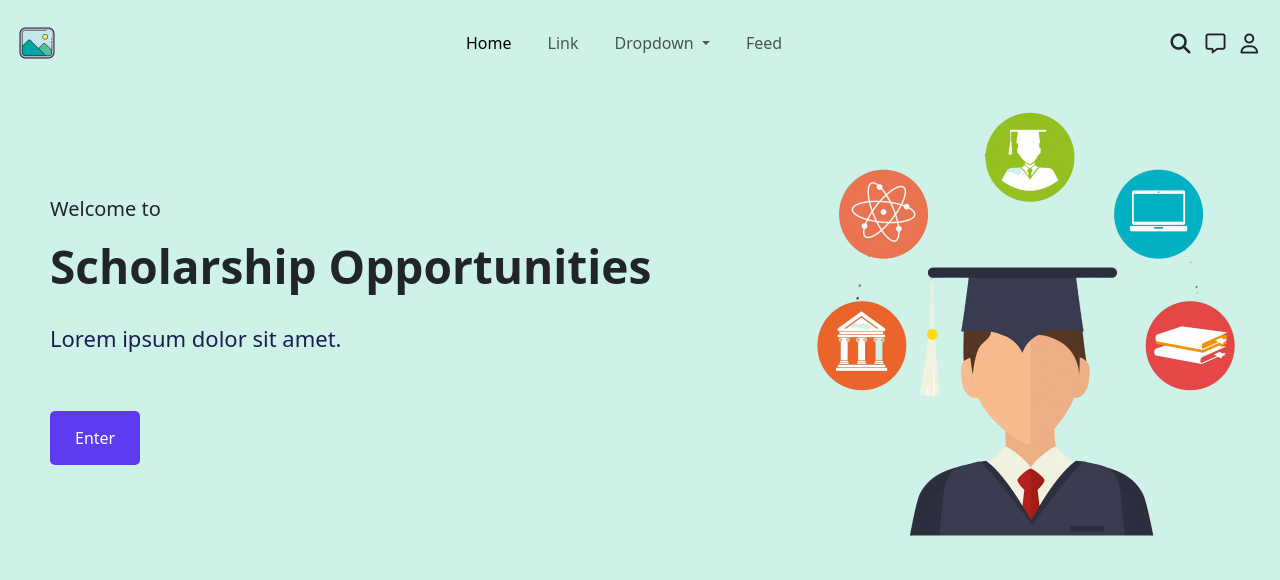
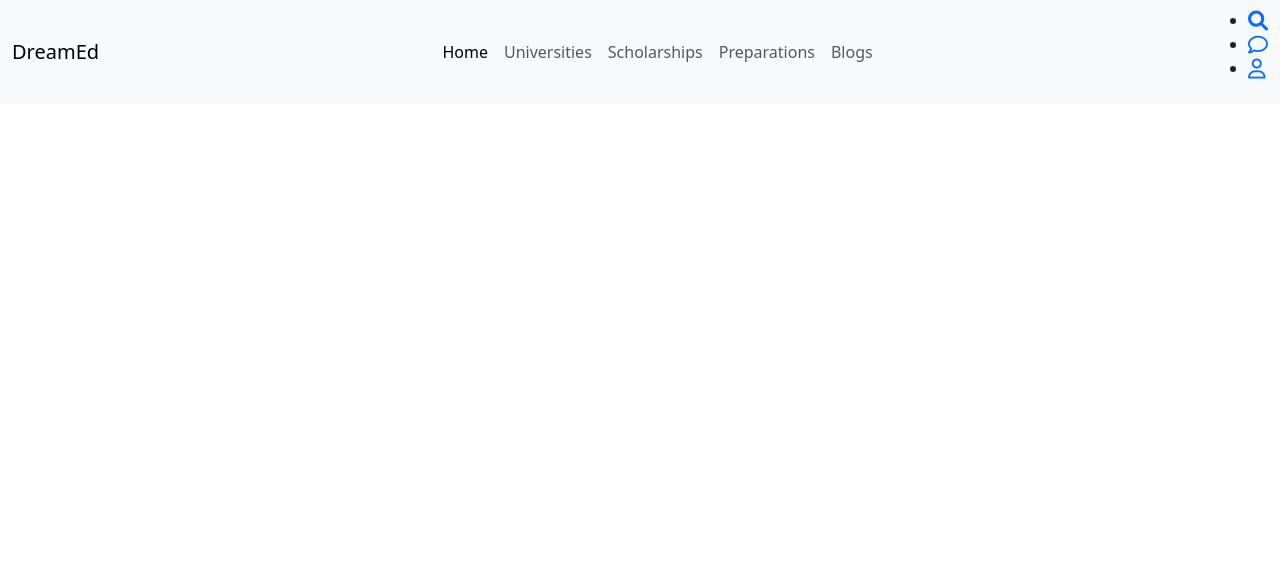
Before and after one commit to hamim-nibir/DreamEd, a PHP site: page / in a window 1280 px wide. Shown: the top 580 px of the page. Run offline with PHP 8.4, Linux system fonts and the light colour scheme; some libraries are stand-ins or nearby versions.

Commit message:
new homepage with new navbar

```diff
--- a/index.php
+++ b/index.php
@@ -1,27 +1,64 @@
 <!DOCTYPE html>
 <html lang="en">
+
 <head>
-    <meta charset="UTF-8">
-    <meta name="viewport" content="width=device-width, initial-scale=1.0">
-    <title>Don't Know yet | Home</title>
-    <link href="https://cdn.jsdelivr.net/npm/bootstrap@5.3.3/dist/css/bootstrap.min.css" rel="stylesheet" integrity="sha384-QWTKZyjpPEjISv5WaRU9OFeRpok6YctnYmDr5pNlyT2bRjXh0JMhjY6hW+ALEwIH" crossorigin="anonymous">
-    <link rel="stylesheet" href="assets/css/style.css">   <!--Fixed Location issues--->
-    <link rel="stylesheet" href="https://cdnjs.cloudflare.com/ajax/libs/font-awesome/6.6.0/css/all.min.css" integrity="sha512-Kc323vGBEqzTmouAECnVceyQqyqdsSiqLQISBL29aUW4U/M7pSPA/gEUZQqv1cwx4OnYxTxve5UMg5GT6L4JJg==" crossorigin="anonymous" referrerpolicy="no-referrer" />
+  <meta charset="UTF-8">
+  <meta name="viewport" content="width=device-width, initial-scale=1.0">
+  <title>Home | DreamEd</title>
+  <!-- Bootstrap CSS -->
+  <link href="https://cdn.jsdelivr.net/npm/bootstrap@5.3.0-alpha3/dist/css/bootstrap.min.css" rel="stylesheet">
+  <!-- Font Awesome -->
+  <link href="https://cdnjs.cloudflare.com/ajax/libs/font-awesome/6.0.0-beta3/css/all.min.css" rel="stylesheet">
+  <!-- Custom CSS -->
+  <link rel="stylesheet" href="assets/css/index_style.css">
 </head>
+
 <body>
-    <?php require 'partials/navs/full_nav.php' ?>
-    <!-- navbar er code hijibiji lagtesilo dheke partials/nav folder e pathay disi -->
-    <div class="hero-section" id="hero-section">
-      <div class="leftcol">
-        <h5>Welcome to</h5>
-        <h3>Scholarship Opportunities</h3>
-        <p>Lorem ipsum dolor sit amet.</p>
-        <a href="/login.php" class="login"><button>Enter</button></a>
+<!-- navbar -->
+  <nav class="navbar navbar-expand-lg fixed-top bg-light">
+    <div class="container-fluid">
+      <a class="navbar-brand" href="#">DreamEd</a>
+      <div class="offcanvas offcanvas-end" tabindex="-1" id="offcanvasNavbar" aria-labelledby="offcanvasNavbarLabel">
+        <div class="offcanvas-header">
+          <h5 class="offcanvas-title" id="offcanvasNavbarLabel">Menu</h5>
+          <button type="button" class="btn-close" data-bs-dismiss="offcanvas" aria-label="Close"></button>
+        </div>
+        <div class="offcanvas-body">
+          <ul class="navbar-nav justify-content-center flex-grow-1 pe-3">
+            <li class="nav-item">
+              <a class="nav-link active" href="#">Home</a>
+            </li>
+            <li class="nav-item">
+              <a class="nav-link" href="#">Universities</a>
+            </li>
+            <li class="nav-item">
+              <a class="nav-link" href="#">Scholarships</a>
+            </li>
+            <li class="nav-item">
+              <a class="nav-link" href="#">Preparations</a>
+            </li>
+            <li class="nav-item">
+              <a class="nav-link" href="#">Blogs</a>
+            </li>
+          </ul>
+        </div>
       </div>
-      <div class="rightcol">
-        <img src="/assets/images/hero-img.png">
-      </div>
+      <!-- Right-side icons -->
+      <ul class="nav-right">
+        <li><a href="#"><i class="fas fa-search fa-lg"></i></a></li>
+        <li><a href="#"><i class="far fa-comment fa-lg"></i></a></li>
+        <li><a href="#"><i class="far fa-user fa-lg"></i></a></li>
+      </ul>
+      <button class="navbar-toggler" type="button" data-bs-toggle="offcanvas" data-bs-target="#offcanvasNavbar" aria-controls="offcanvasNavbar">
+        <span class="navbar-toggler-icon"></span>
+      </button>
     </div>
-    <script src="https://cdn.jsdelivr.net/npm/bootstrap@5.3.3/dist/js/bootstrap.bundle.min.js" integrity="sha384-YvpcrYf0tY3lHB60NNkmXc5s9fDVZLESaAA55NDzOxhy9GkcIdslK1eN7N6jIeHz" crossorigin="anonymous"></script>
+  </nav>
+
+
+
+  <!-- Bootstrap JS -->
+  <script src="https://cdn.jsdelivr.net/npm/bootstrap@5.3.0-alpha3/dist/js/bootstrap.bundle.min.js"></script>
 </body>
+
 </html>
```
